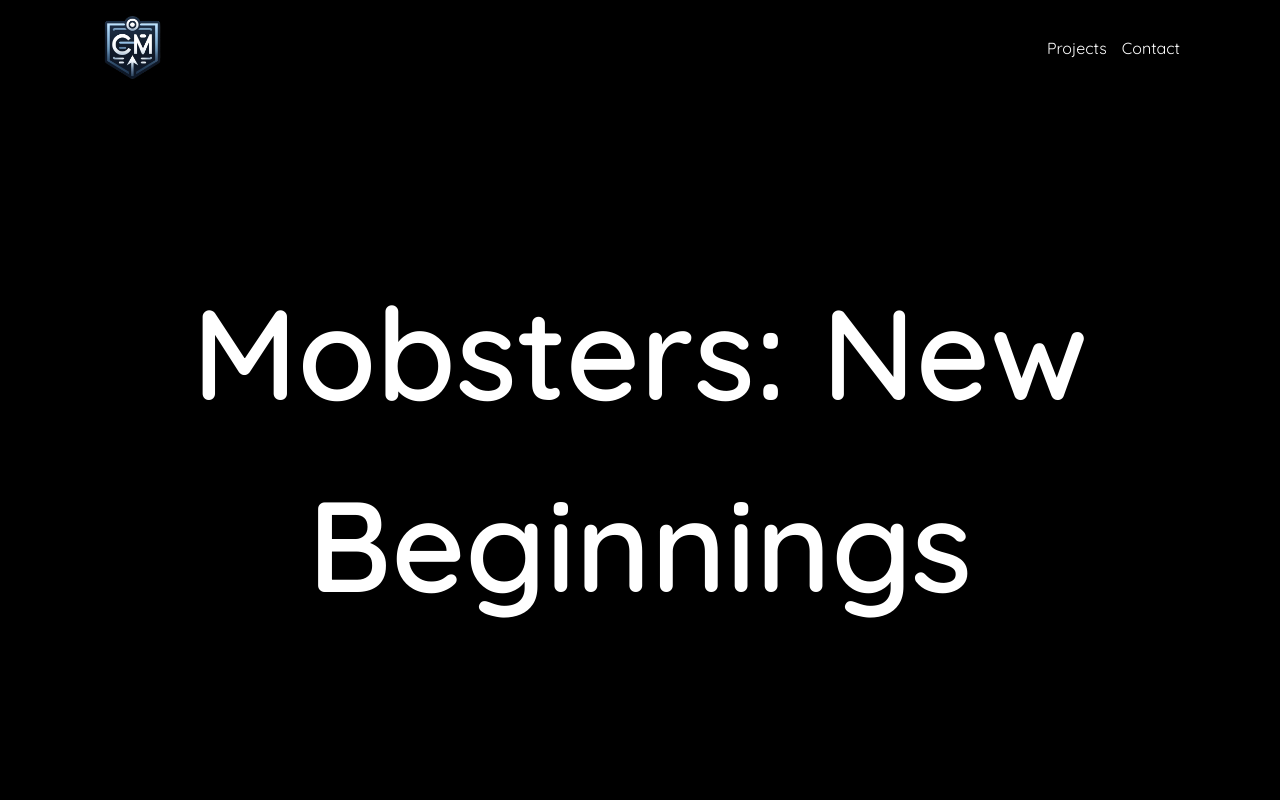
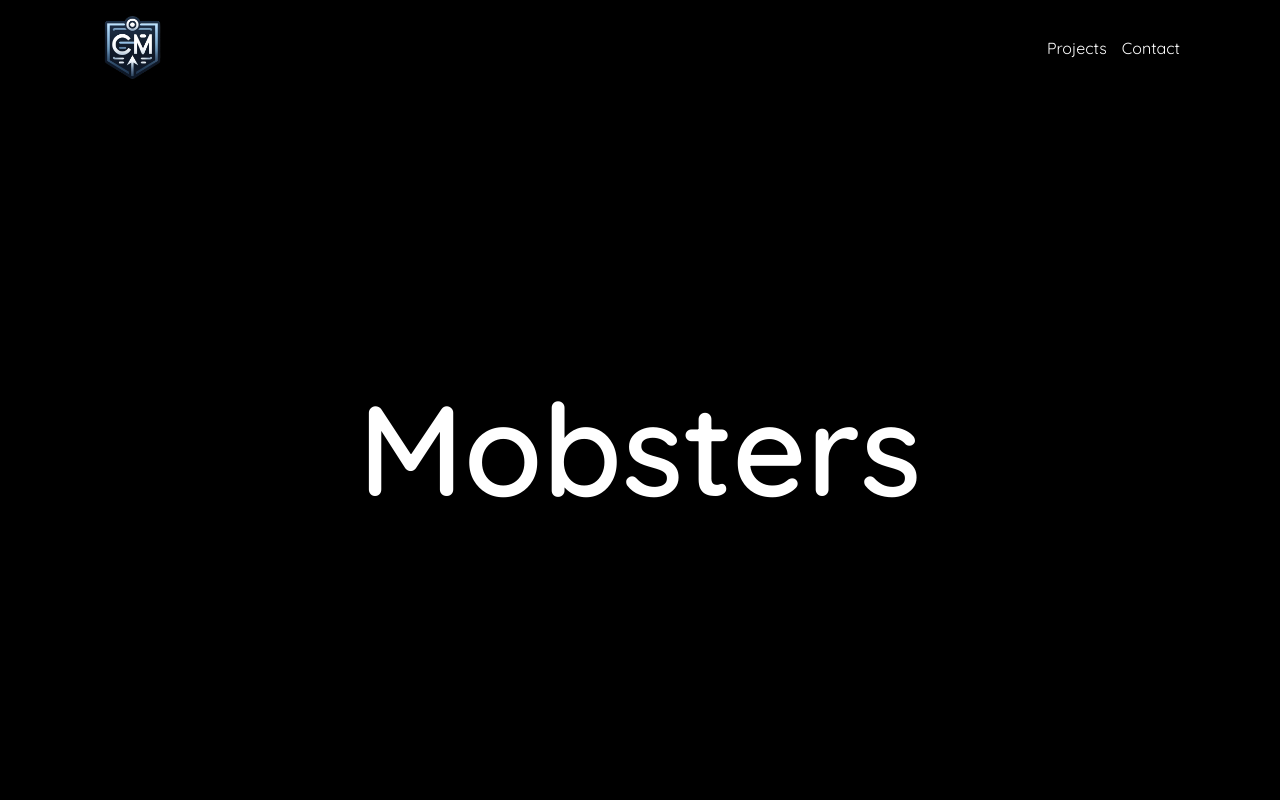
Before and after one commit to charlesmooredev/personal-portfolio-webapp, a React (Vite) app: page /projects/mobsters in a window 1280 px wide. Shown: the top 800 px of the page. Built offline with nearby package versions, Linux system fonts and the light colour scheme.

Commit message:
Rename the title for Mobsters project

```diff
--- a/src/app/pages/Projects/MobstersProjectPage/index.tsx
+++ b/src/app/pages/Projects/MobstersProjectPage/index.tsx
@@ -9,7 +9,7 @@ import { ProjectInformationUrl } from '../../../components/Project/ProjectInform
 export function MobstersProjectPage() {
   return (
     <Wrapper>
-      <ProjectTitle>Mobsters: New Beginnings</ProjectTitle>
+      <ProjectTitle>Mobsters</ProjectTitle>
       <ProjectDescription>
         Mobsters: New Beginnings is an immersive browser-based game where
         players strive to rise through the ranks to become the top mobster.
```
